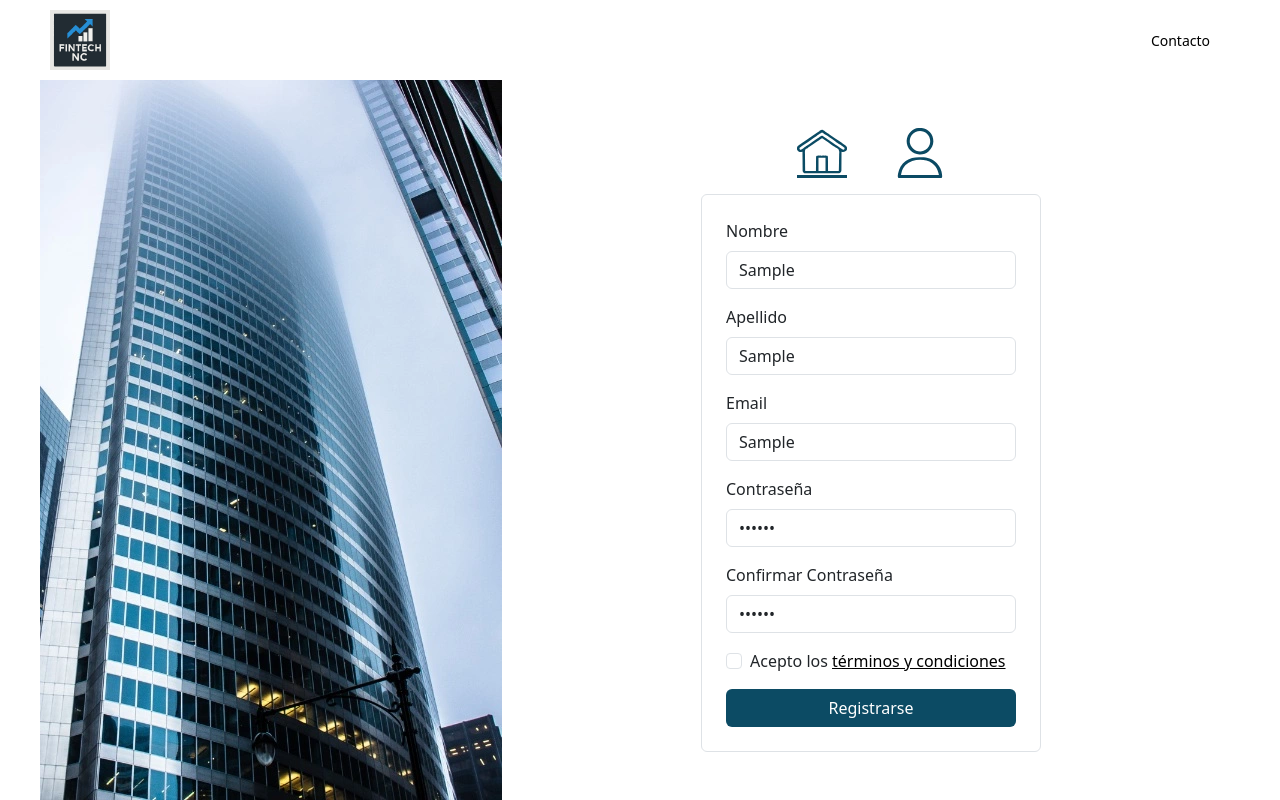
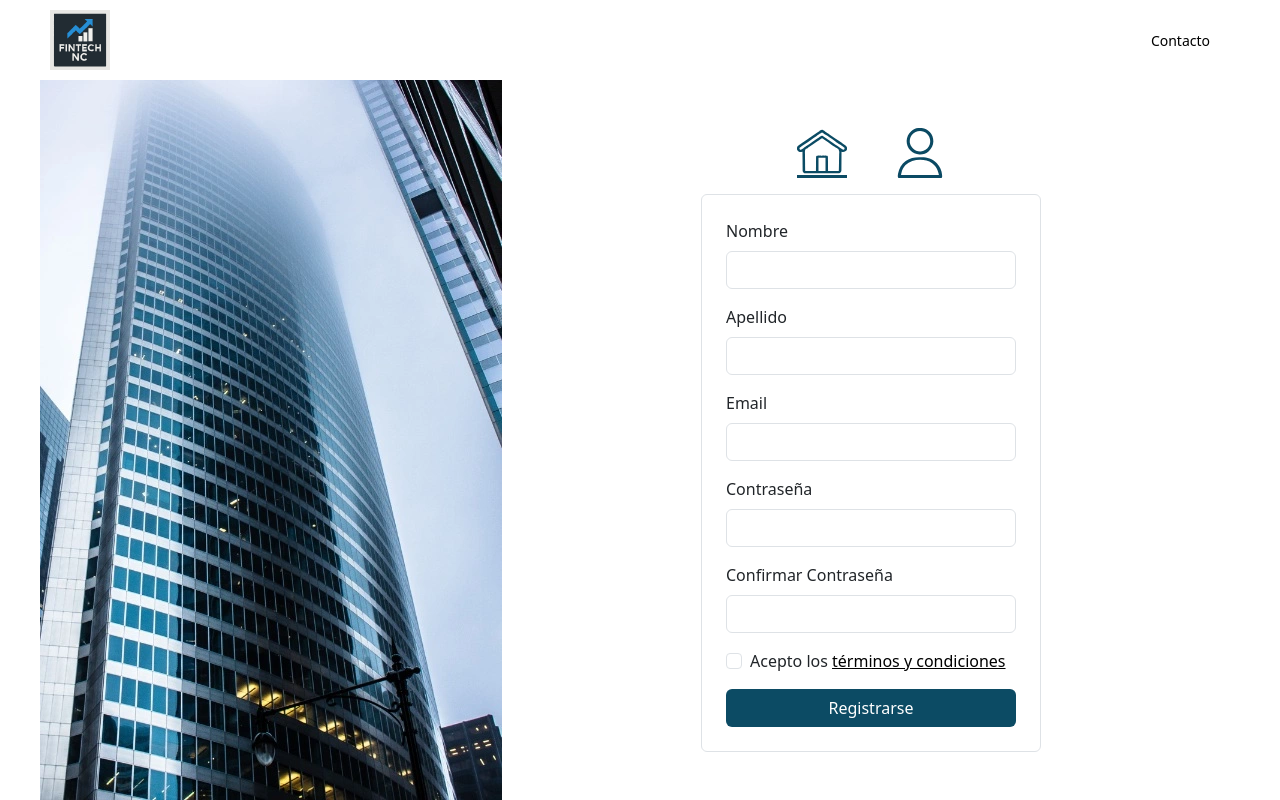
Before and after one commit to CreditosPYMES-NCG27/webapp-creditos-pymes, a React (Vite) app: page /sign-in in a window 1280 px wide. Both pictures are taken after typing "Sample", "Sample", "Sample", "Sample", "Sample" into the empty fields and a click on the button "Siguiente". Shown: the top 800 px of the page. Built offline with nearby package versions, Linux system fonts and the light colour scheme.

Commit message:
Se agregan modificaciones al registro de usuario

```diff
--- a/src/pages/SignIn.jsx
+++ b/src/pages/SignIn.jsx
@@ -2,14 +2,72 @@ import { useState } from "react";
 import Navbar from "../components/Navbar/Navbar";
 import Footer from "../components/Footer/Footer";
 import "../features/SignIn/SignIn.css";
+import { supabase } from "../auth/supabaseClient";
 
 const SignInPage = () => {
     const [showSecondForm, setShowSecondForm] = useState(false);
+    const [formData, setFormData] = useState({
+        nombreEmpresa: "",
+        identificadorFiscal: "",
+        telefonoEmpresa: "",
+        direccionEmpresa: "",
+        direccionEmpresa2: "",
+        nombre: "",
+        apellido: "",
+        email: "",
+        password: "",
+        confirmarPassword: "",
+    });
+    const handleChange = (e) => {
+    setFormData({...formData,[e.target.name]: e.target.value,});
+    };
 
     const handleSiguiente = (e) => {
         e.preventDefault();
         setShowSecondForm(true);
     };
+
+    const handleSubmit = async (e) => {
+    e.preventDefault();
+
+        if (formData.password !== formData.confirmarPassword) {
+        alert("Las contraseñas no coinciden");
+        return;
+        }
+
+        try {
+        const { data, error } = await supabase.auth.signUp({
+            email: formData.email,
+            password: formData.password,
+            options: {
+            data: {
+                nombre: formData.nombre,
+                apellido: formData.apellido,
+                empresa: formData.nombreEmpresa,
+                telefono_empresa: formData.telefonoEmpresa,
+                direccion_empresa: formData.direccionEmpresa,
+                direccion_empresa2: formData.direccionEmpresa2,
+                identificador_fiscal: formData.identificadorFiscal,
+            },
+            },
+        });
+
+        if (error) {
+            console.error(error);
+            alert("Error al registrar: " + error.message);
+            return;
+        }
+
+      alert("Usuario registrado exitosamente.");
+      console.log("Usuario registrado:", data);
+
+        } catch (err) {
+        console.error("Error inesperado:", err);
+        alert("Ocurrió un error al registrar el usuario.");
+        }
+  };
+
+
     return(
         <div>
             <Navbar />
@@ -34,52 +92,52 @@ const SignInPage = () => {
                     </div>
                     {/*form */}
                     <div className="w-80 border rounded mt-3" style={{ minWidth: "340px" }}>
-                       <form className="p-4 border-2">
+                       <form onSubmit={!showSecondForm ? handleSiguiente : handleSubmit} className="p-4 border-2">
                         {!showSecondForm ? (
                             <>
                                 <div class="mb-3">
                                     <label class="form-label">Nombre de la Empresa</label>
-                                    <input type="text" class="form-control" id="" required/>
+                                    <input type="text" name="nombreEmpresa" value={formData.nombreEmpresa} onChange={handleChange} className="form-control" required/>
                                 </div>
                                 <div class="mb-3">
                                     <label class="form-label">Identificador Fiscal de la Empresa</label>
-                                    <input type="text" class="form-control" id="" required/>
+                                    <input type="text" name="identificadorFiscal" value={formData.identificadorFiscal} onChange={handleChange} className="form-control" required/>
                                 </div>
                                 <div class="mb-3 ms-0">
                                     <label class="form-label">Teléfono de la Empresa</label>
-                                    <input type="text" class="form-control" id="" required/>
+                                    <input type="text" name="telefonoEmpresa" value={formData.telefonoEmpresa} onChange={handleChange} className="form-control" required/>
                                 </div>
                                 <div class="mb-3 ms-0">
                                     <label class="form-label">Dirección de la Empresa</label>
-                                    <input type="text" class="form-control" id="" required/>
+                                    <input type="text" name="direccionEmpresa" value={formData.direccionEmpresa} onChange={handleChange} className="form-control" required/>
                                 </div>
                                 <div class="mb-3">
                                     <label class="form-label">Dirección de la Empresa 2(Opcional)</label>
-                                    <input type="text" class="form-control" id=""/>
+                                    <input type="text" name="direccionEmpresa2" value={formData.direccionEmpresa2} onChange={handleChange} className="form-control" id=""/>
                                 </div>
-                                <button type="submit" class="btn color-btn w-100" onClick={handleSiguiente}>Siguiente</button>
+                                <button type="submit" className="btn color-btn w-100" onClick={handleSiguiente}>Siguiente</button>
                             </>
                         ) : (
                             <>
                                 <div className="mb-3">
                                     <label className="form-label">Nombre</label>
-                                    <input type="text" className="form-control" required />
+                                    <input type="text" name="nombre" value={formData.nombre} onChange={handleChange} className="form-control" required />
                                 </div>
                                 <div className="mb-3">
                                     <label className="form-label">Apellido</label>
-                                    <input type="text" className="form-control" required />
+                                    <input type="text" name="apellido" value={formData.apellido} onChange={handleChange} className="form-control" required />
                                 </div>
                                 <div className="mb-3 ms-0">
                                     <label className="form-label">Email</label>
-                                    <input type="email" className="form-control" required />
+                                    <input type="email" name="email" value={formData.email} onChange={handleChange} className="form-control" required />
                                 </div>
                                 <div className="mb-3 ms-0">
                                     <label className="form-label">Contraseña</label>
-                                    <input type="password" className="form-control" required />
+                                    <input type="password" name="password" value={formData.password} onChange={handleChange} className="form-control" required />
                                 </div>
                                 <div className="mb-3">
                                     <label className="form-label">Confirmar Contraseña</label>
-                                    <input type="password" className="form-control" required />
+                                    <input type="password" name="confirmarPassword" value={formData.confirmarPassword} onChange={handleChange} className="form-control" required />
                                 </div>
                                 <div className="form-check mb-3">
                                 <input className="form-check-input" type="checkbox" value="" id="checkDefault" required/>
```
